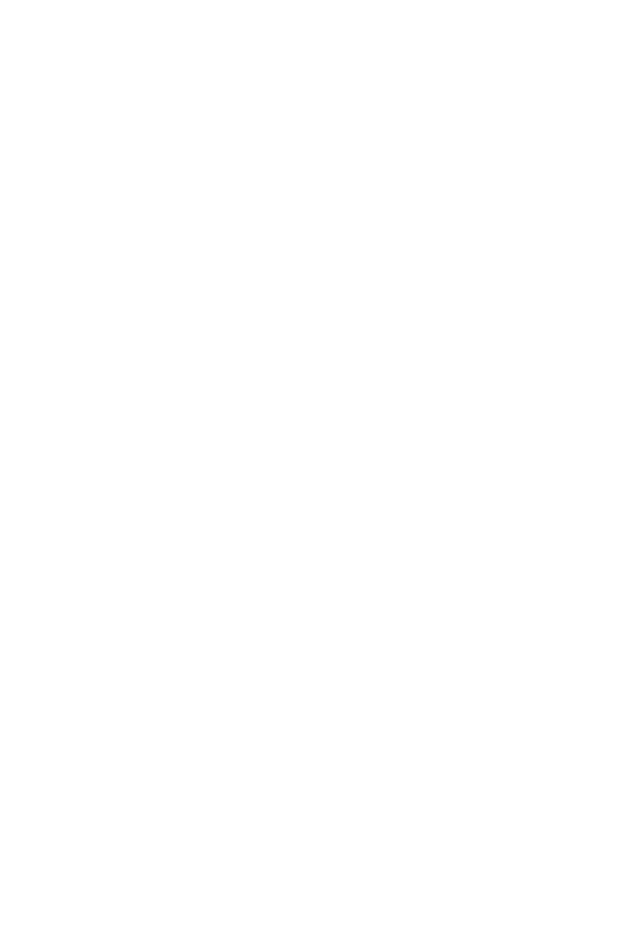
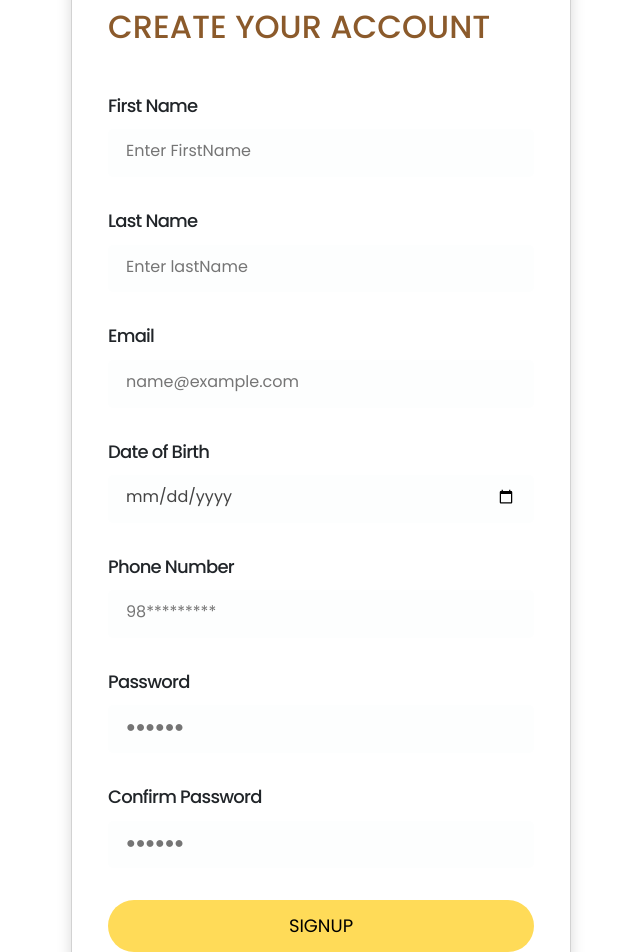
Before and after one commit to ShivaAdhikari7/OutSpot, a React (Create React App) app in the folder outspot_frontend/: page /signup in a window 1280 px wide. Shown: the part 440-1392 px from the top of the page, without its empty margins (319-959 px from the left). Before the commit the page ends 800 px from the top, so only its background shows below. Built offline with nearby package versions, Linux system fonts and the light colour scheme.

Commit message:
all necessary components and desing of signup page complete

```diff
--- /dev/null
+++ b/outspot_frontend/src/components/ui/Card.js
@@ -0,0 +1,4 @@
+const Card = ({ classname, children }) => {
+  return <div className={`${classname} card`}>{children}</div>;
+};
+export default Card;
--- /dev/null
+++ b/outspot_frontend/src/components/ui/Form.js
@@ -0,0 +1,15 @@
+import Card from "./Card";
+const Form = ({ classname, img, alt, heading, onSubmit, children }) => {
+  return (
+    <>
+      <Card classname={`form-container ${classname}`}>
+        <img className="form-img" src={img} alt={alt} />
+        <h2>{heading}</h2>
+        <form onSubmit={onSubmit} className="form">
+          {children}
+        </form>
+      </Card>
+    </>
+  );
+};
+export default Form;
--- /dev/null
+++ b/outspot_frontend/src/components/ui/Input.js
@@ -0,0 +1,18 @@
+const Input = ({ id, label, value, isValid, type, placeholder, onChanged }) => {
+  return (
+    <>
+      <div className="control">
+        <label htmlFor={id}>{label}</label>
+        <input
+          value={value}
+          className={isValid !== undefined && !isValid ? "invalid" : ""}
+          type={type}
+          id={id}
+          placeholder={placeholder}
+          onChange={onChanged}
+        />
+      </div>
+    </>
+  );
+};
+export default Input;
--- a/outspot_frontend/src/pages/LandingPage.js
+++ b/outspot_frontend/src/pages/LandingPage.js
@@ -1,7 +1,7 @@
 import React from "react";
 import { NavLink } from "react-router-dom";
 
-import Footer from "../components/ui/footer";
+import Footer from "../components/ui/Footer";
 import FeatureCard from "../components/ui/FeatureCard";
 
 import { CiBookmark } from "react-icons/ci";
--- a/outspot_frontend/src/pages/SignUp.js
+++ b/outspot_frontend/src/pages/SignUp.js
@@ -1,5 +1,86 @@
+import Form from "../components/ui/Form";
+
+import signUpImage from "../assets/Images/signup-img.jpg";
+import Input from "../components/ui/Input";
+import Footer from "../components/ui/Footer";
+const firstNameChangeHandler = () => {};
+const lastNameChangeHandler = () => {};
+const emailChangeHandler = () => {};
+const phoneNumberChangeHandler = () => {};
+const dobChangeHandler = () => {};
+const passwordChangeHandler = () => {};
+const confirmPasswordChangeHandler = () => {};
+
+const formSubmitHandler = (e) => {
+  e.preventDefault();
+  console.log("Form submitted");
+};
 const SignUp = () => {
-  return <p>Signup Page</p>;
+  return (
+    <>
+      <Form
+        onSubmit={formSubmitHandler}
+        img={signUpImage}
+        heading={"Create Your account"}
+        alt="Sign Up Image"
+      >
+        <Input
+          id="firstName"
+          type="text"
+          placeholder="Enter FirstName"
+          label="First Name"
+          onChanged={firstNameChangeHandler}
+        />
+        <Input
+          id="lastName"
+          type="text"
+          placeholder="Enter lastName"
+          label="Last Name"
+          onChanged={lastNameChangeHandler}
+        />
+        <Input
+          id="email"
+          type="email"
+          placeholder="name@example.com"
+          label="Email"
+          onChanged={emailChangeHandler}
+        />
+        <Input
+          id="dob"
+          type="date"
+          placeholder="2000-01-01"
+          label="Date of Birth"
+          onChanged={dobChangeHandler}
+        />
+        <Input
+          id="phone"
+          type="text"
+          placeholder="98*********"
+          label="Phone Number"
+          onChanged={phoneNumberChangeHandler}
+        />
+        <Input
+          id="password"
+          type="password"
+          placeholder="●●●●●●"
+          label="Password"
+          onChanged={passwordChangeHandler}
+        />
+        <Input
+          id="confirmPassword"
+          type="password"
+          placeholder="●●●●●●"
+          label="Confirm Password"
+          onChanged={confirmPasswordChangeHandler}
+        />
+
+        <button className=" btn-custom btn--signup" type="submit">
+          SignUp
+        </button>
+      </Form>
+      <Footer />
+    </>
+  );
 };
 
 export default SignUp;
--- /dev/null
+++ b/outspot_frontend/src/sass/components/_card.scss
@@ -0,0 +1,4 @@
+.card {
+  padding: 1.6rem 3.6rem;
+  box-shadow: 0 1rem 1.5rem rgba($black, 0.15);
+}
--- /dev/null
+++ b/outspot_frontend/src/sass/components/_form.scss
@@ -0,0 +1,24 @@
+.form-container {
+  width: 90%;
+  max-width: 50rem;
+  margin: 5.2rem auto;
+  border-radius: 1rem;
+}
+.form-img {
+  display: block;
+  width: 100%;
+  border-radius: 1rem;
+  margin-bottom: 2.4rem;
+}
+.form-container h2 {
+  font-size: 3.2rem;
+  text-transform: uppercase;
+  margin-bottom: 4.8rem;
+  color: $primary-color;
+}
+
+.form {
+  display: flex;
+  flex-direction: column;
+  gap: 3.2rem;
+}
--- /dev/null
+++ b/outspot_frontend/src/sass/components/_input.scss
@@ -0,0 +1,38 @@
+.control {
+  display: flex;
+  flex-direction: column;
+  gap: 1.2rem;
+
+  & input,
+  & label {
+    display: block;
+  }
+
+  & label {
+    font-size: 1.8rem;
+    font-weight: 500;
+    letter-spacing: -0.75px;
+  }
+  & input {
+    padding: 1.2rem 1.8rem;
+    border: none;
+    border-radius: 0.5rem;
+    background-color: $grey1-50;
+    border-bottom: 0.3rem solid transparent;
+
+    font-family: inherit;
+    font-size: 1.6rem;
+    color: $black-tint-4;
+
+    transition: all 0.35s;
+
+    &:focus {
+      outline: none;
+      border-bottom: 0.3rem $primary-color;
+    }
+  }
+}
+input.inavlid:focus {
+  outline: none;
+  border-bottom: 0.3rem solid $error-color;
+}
--- a/outspot_frontend/src/sass/components/index.scss
+++ b/outspot_frontend/src/sass/components/index.scss
@@ -1,3 +1,7 @@
 @import "./navbar";
 @import "./featurecard";
 @import "./footer";
+@import "./card";
+@import "./form";
+@import "./input";
+@import "./button";
--- a/outspot_frontend/src/sass/pages/_signup.scss
+++ b/outspot_frontend/src/sass/pages/_signup.scss
@@ -0,0 +1,15 @@
+.btn--signup {
+  padding: 1.4rem 3rem;
+  font-size: 1.8rem;
+  background-color: $secondary-color;
+  text-transform: uppercase;
+  &:hover {
+    transform: translateY(-0.25rem);
+    box-shadow: 0 0.5rem 1rem rgba($black, 0.2);
+
+    &:active {
+      transform: translateY(0rem);
+      box-shadow: 0 0.15rem 0.5rem rgba($black, 0.15);
+    }
+  }
+}
```
Also changed, not shown: outspot_frontend/src/components/ui/Button.js (added, +14 -0 lines), outspot_frontend/src/sass/components/_button.scss (added).
